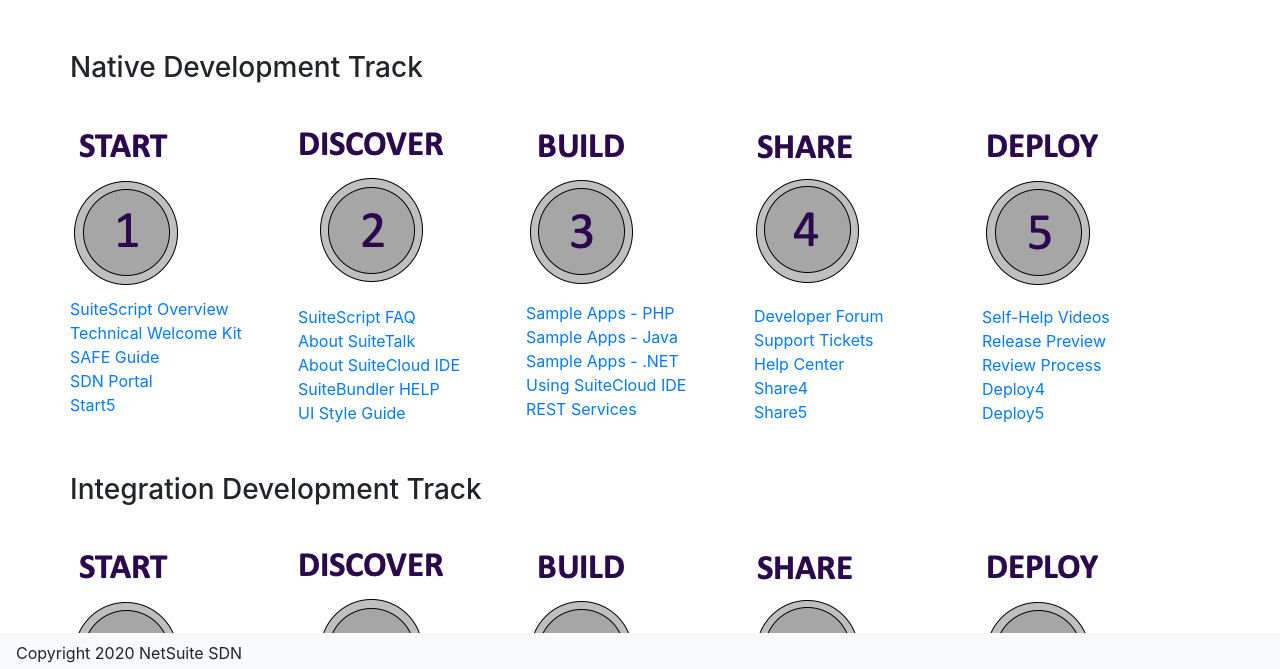
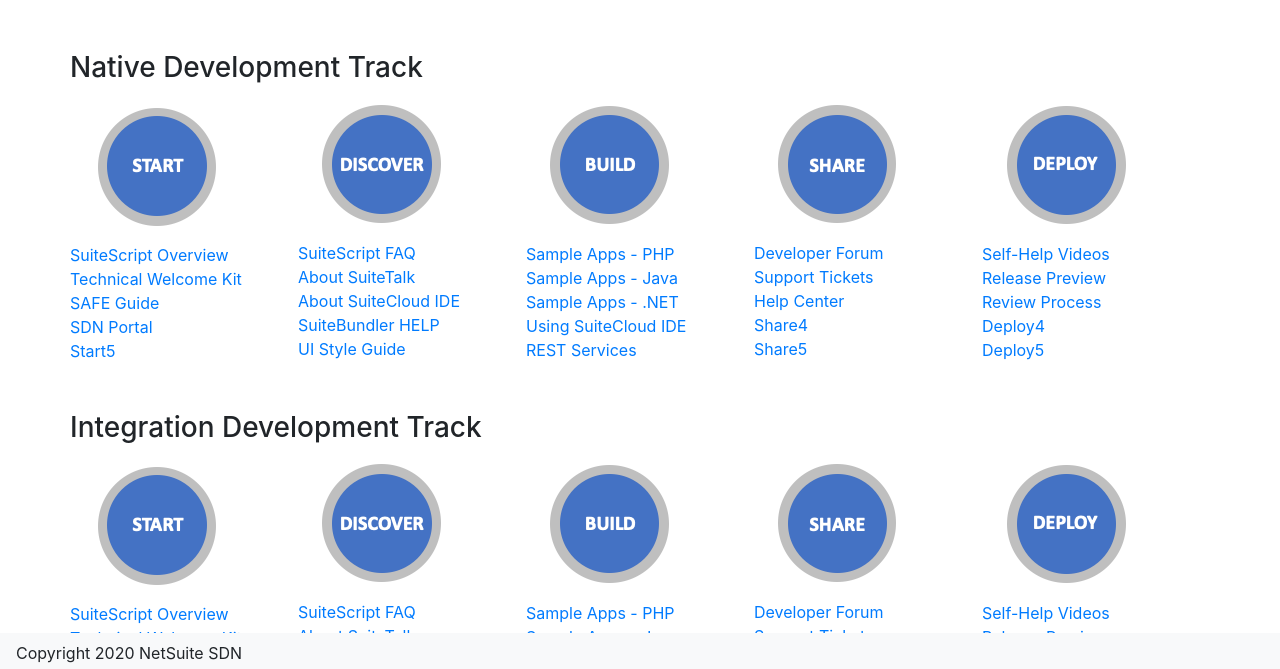
Before and after one commit to knubspud/tox.io, a plain HTML site: page index.html in a window 1280 px wide. Shown: the part 127-796 px from the top of the page. Drawn offline with nearby package versions, Linux system fonts and the light colour scheme.

Commit message:
Add files via upload

```diff
--- a/index.html
+++ b/index.html
@@ -18,7 +18,7 @@
 
     <div class="row">
         <div class="col">
-        <div class="row"><img border="0" src="1.png"></div>
+        <div class="row"><img border="0" src="1C.png"></div>
         <div class="row"><a href="https://www.netsuite.com/portal/platform/developer/suitescript.shtml">SuiteScript Overview</a></div>
         <div class="row"><a href="https://nlcorp.app.netsuite.com/core/media/media.nl?id=12172623&c=NLCORP&h=e96df9c65e47481f34c8&_xt=.pdf">Technical Welcome Kit</a></div>
         <div class="row"><a href="https://nlcorp.app.netsuite.com/core/media/media.nl?id=191259530&c=NLCORP&h=50923838f26bac882513&_xt=.pdf">SAFE Guide</a></div>
@@ -26,7 +26,7 @@
         <div class="row"><a href="index.html">Start5</a></div>
         </div>
         <div class="col">
-        <div class="row"><img border="0" src="2.png"> </div>
+        <div class="row"><img border="0" src="2C.png"> </div>
         <div class="row"><a href="https://nlcorp.app.netsuite.com/app/help/helpcenter.nl?fid=chapter_n3917921.html">SuiteScript FAQ</a></div>
         <div class="row"><a href="https://www.netsuite.com/portal/platform/developer/suitetalk.shtml">About SuiteTalk</a></div>
         <div class="row"><a href="https://www.netsuite.com/portal/platform/developer/suitecloud-ide.shtml">About SuiteCloud IDE</a></div>
@@ -34,7 +34,7 @@
         <div class="row"><a href="https://nlcorp.app.netsuite.com/core/media/media.nl?id=17017176&c=NLCORP&h=c3338409aed7de132692&_xt=.pdf">UI Style Guide</a></div>
         </div>
         <div class="col">
-        <div class="row"><img border="0" src="3.png"> </div>
+        <div class="row"><img border="0" src="3C.png"> </div>
         <div class="row"><a href="https://www.netsuite.com/download/PHPToolkit_2020_1.zip">Sample Apps - PHP</a></div>
         <div class="row"><a href="https://www.netsuite.com/download/NSJavaClient2020-1.zip">Sample Apps - Java</a></div>
         <div class="row"><a href="https://www.netsuite.com/download/NSNetClient2017-2.zip">Sample Apps - .NET</a></div>
@@ -42,7 +42,7 @@
         <div class="row"><a href="https://nlcorp.app.netsuite.com/app/help/helpcenter.nl?fid=chapter_1544794192.html&whence=">REST Services</a></div>
         </div>
         <div class="col">
-        <div class="row"><img border="0" src="4.png"></div>
+        <div class="row"><img border="0" src="4C.png"></div>
         <div class="row"><a href="https://community.oracle.com/netsuite">Developer Forum</a></div>
         <div class="row"><a href="https://nlcorp.app.netsuite.com/core/media/media.nl?id=189843259&c=NLCORP&h=a2ffeb5eebc52885f124&_xt=.pdf">Support Tickets</a></div>
         <div class="row"><a href="https://nlcorp.app.netsuite.com/app/help/helpcenter.nl?fid=set_N2807372.html">Help Center</a></div>
@@ -50,7 +50,7 @@
         <div class="row"><a href="index.html">Share5</a></div>
         </div>
         <div class="col">
-        <div class="row"><img border="0" src="5.png"> </div>
+        <div class="row"><img border="0" src="5C.png"> </div>
         <div class="row"><a href="https://nlcorp.app.netsuite.com/app/site/hosting/scriptlet.nl?script=1638&deploy=1">Self-Help Videos<a></div>
         <div class="row"><a href="index.html">Release Preview</a></div>
         <div class="row"><a href="index.html">Review Process</a></div>
@@ -64,7 +64,7 @@
 <div class="row"> <h3>Integration Development Track<h3></div>
     <div class="row">
         <div class="col">
-        <div class="row"><img border="0" src="1.png"></div>
+        <div class="row"><img border="0" src="1C.png"></div>
         <div class="row"><a href="https://www.netsuite.com/portal/platform/developer/suitescript.shtml">SuiteScript Overview</a></div>
         <div class="row"><a href="https://nlcorp.app.netsuite.com/core/media/media.nl?id=12172623&c=NLCORP&h=e96df9c65e47481f34c8&_xt=.pdf">Technical Welcome Kit</a></div>
         <div class="row"><a href="https://nlcorp.app.netsuite.com/core/media/media.nl?id=191259530&c=NLCORP&h=50923838f26bac882513&_xt=.pdf">SAFE Guide</a></div>
@@ -72,7 +72,7 @@
         <div class="row"><a href="index.html">Start5</a></div>
         </div>
         <div class="col">
-        <div class="row"><img border="0" src="2.png"> </div>
+        <div class="row"><img border="0" src="2C.png"> </div>
         <div class="row"><a href="https://nlcorp.app.netsuite.com/app/help/helpcenter.nl?fid=chapter_n3917921.html">SuiteScript FAQ</a></div>
         <div class="row"><a href="https://www.netsuite.com/portal/platform/developer/suitetalk.shtml">About SuiteTalk</a></div>
         <div class="row"><a href="https://www.netsuite.com/portal/platform/developer/suitecloud-ide.shtml">About SuiteCloud IDE</a></div>
@@ -80,7 +80,7 @@
         <div class="row"><a href="https://nlcorp.app.netsuite.com/core/media/media.nl?id=17017176&c=NLCORP&h=c3338409aed7de132692&_xt=.pdf">UI Style Guide</a></div>
         </div>
         <div class="col">
-        <div class="row"><img border="0" src="3.png"> </div>
+        <div class="row"><img border="0" src="3C.png"> </div>
         <div class="row"><a href="https://www.netsuite.com/download/PHPToolkit_2020_1.zip">Sample Apps - PHP</a></div>
         <div class="row"><a href="https://www.netsuite.com/download/NSJavaClient2020-1.zip">Sample Apps - Java</a></div>
         <div class="row"><a href="https://www.netsuite.com/download/NSNetClient2017-2.zip">Sample Apps - .NET</a></div>
@@ -88,7 +88,7 @@
         <div class="row"><a href="https://nlcorp.app.netsuite.com/app/help/helpcenter.nl?fid=chapter_1544794192.html&whence=">REST Services</a></div>
         </div>
         <div class="col">
-        <div class="row"><img border="0" src="4.png"></div>
+        <div class="row"><img border="0" src="4C.png"></div>
         <div class="row"><a href="https://community.oracle.com/netsuite">Developer Forum</a></div>
         <div class="row"><a href="https://nlcorp.app.netsuite.com/core/media/media.nl?id=189843259&c=NLCORP&h=a2ffeb5eebc52885f124&_xt=.pdf">Support Tickets</a></div>
         <div class="row"><a href="https://nlcorp.app.netsuite.com/app/help/helpcenter.nl?fid=set_N2807372.html">Help Center</a></div>
@@ -96,7 +96,7 @@
         <div class="row"><a href="index.html">Share5</a></div>
         </div>
         <div class="col">
-        <div class="row"><img border="0" src="5.png"> </div>
+        <div class="row"><img border="0" src="5C.png"> </div>
         <div class="row"><a href="https://nlcorp.app.netsuite.com/app/site/hosting/scriptlet.nl?script=1638&deploy=1">Self-Help Videos</a></div>
         <div class="row"><a href="index.html">Release Preview</a></div>
         <div class="row"><a href="index.html">Review Process</a></div>
```
Also changed, not shown: 1C.png (added), 2C.png (added), 3C.png (added), 4C.png (added), 5C.png (added).
